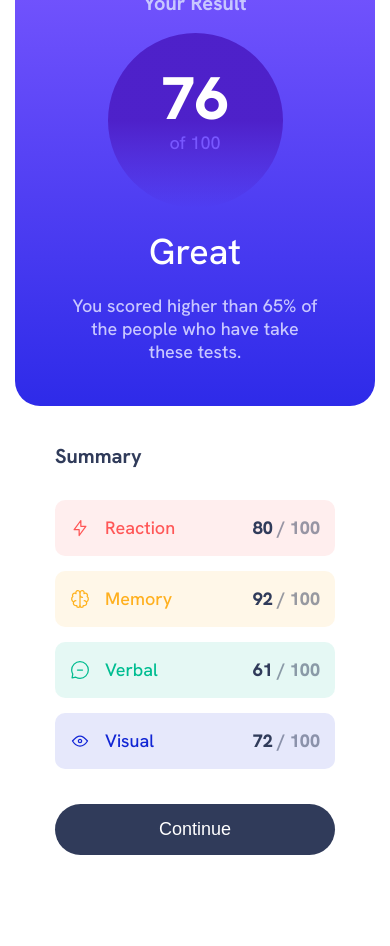
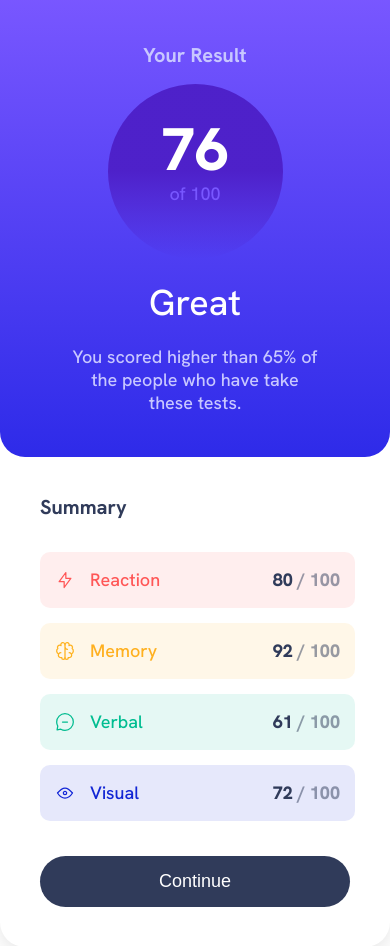
Before and after one commit to hmdfrds/results-summary-component, a plain HTML site: page index.html in a window 390 px wide. Before the commit the page ends 895 px from the top, so only its background shows below. Drawn offline with Linux system fonts and the light colour scheme.

Commit message:
fixed the media query shit

```diff
--- a/index.html
+++ b/index.html
@@ -28,7 +28,7 @@
     </div>
     <div class="summary-card">
       <h2 class="title">Summary</h2>
-      <div>
+      <div class="list-container">
         <div class="red list">
           <img src="assets/images/icon-reaction.svg" alt="">
           <div class="list-title">Reaction</div>
--- a/style.css
+++ b/style.css
@@ -15,22 +15,23 @@
     --lightLavender: hsl(241, 100%, 89%);
     --darkGrayBlue: hsl(224, 30%, 27%);
 }
-
+html,
 body{
+    margin: 0;
     font-size: 18px;
     font-family: 'Hanken Grotesk';
     display: flex;
-    background-color: white;
-    align-items: center;
-    justify-content: center;
-    height: 100vh;
-    margin: 0;
+    width: 100%;
+    height: 100%;
+
 }
 
 .wrapper{
+    margin: auto;
     flex-direction: column;
     border-radius: 25px;
     display: flex;
+    box-shadow: 0 6px 20px 0px rgba(0, 0, 0, 0.1);
 }
 
 .result-card{
@@ -170,9 +171,24 @@ button:hover{
 }
 
 
-@media screen and (min-width: 725px) {
+@media screen and (max-width: 725px) {
     .wrapper {
-        flex-direction: row;
-        box-shadow: 0 6px 20px 0px rgba(0, 0, 0, 0.1);
+        width: 100%;
+        flex-direction: column;
+    }
+    .list-container{
+        padding: 0 25px 0 0;
+    }
+    .list {
+        width: 100%;
+    }
+    .result-card {
+        border-radius: 0px 0px 25px 25px;
     }
 }
+@media screen and (min-width: 726px) {
+    .wrapper {
+
+        flex-direction: row;
+    }
+}
```
